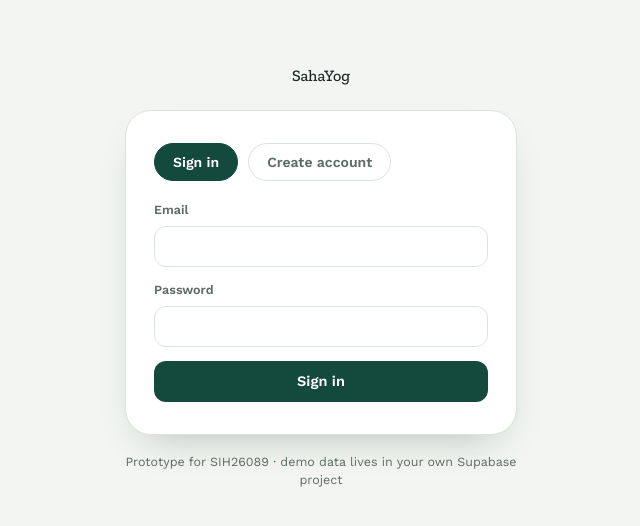
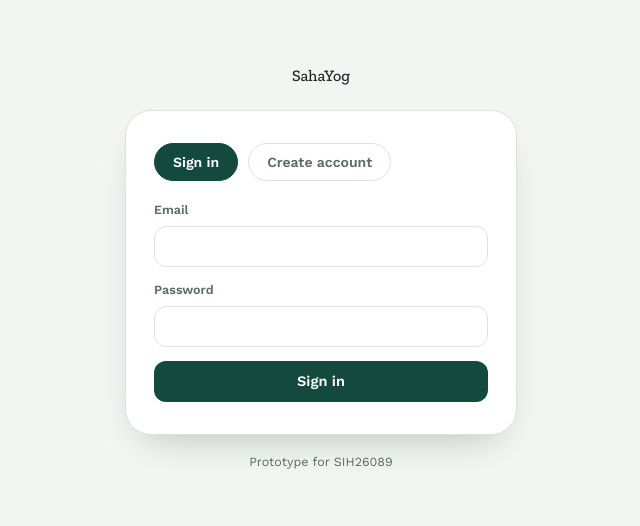
Before and after one commit to samarthpanchal4/SahaYog, a plain HTML site: page index.html in a window 1280 px wide. Shown: the whole page, without its empty margins (319-959 px from the left). Drawn offline with nearby package versions, Linux system fonts and the light colour scheme; no server answers.

Commit message:
Update footer text in index.html
Removed reference to demo data in footer text.

```diff
--- a/index.html
+++ b/index.html
@@ -105,7 +105,7 @@
   </div>
 
   <p style="text-align:center; color:var(--muted); font-size:12.5px; margin-top:18px;">
-    Prototype for SIH26089 · demo data lives in your own Supabase project
+    Prototype for SIH26089
   </p>
 </div>
 
```
